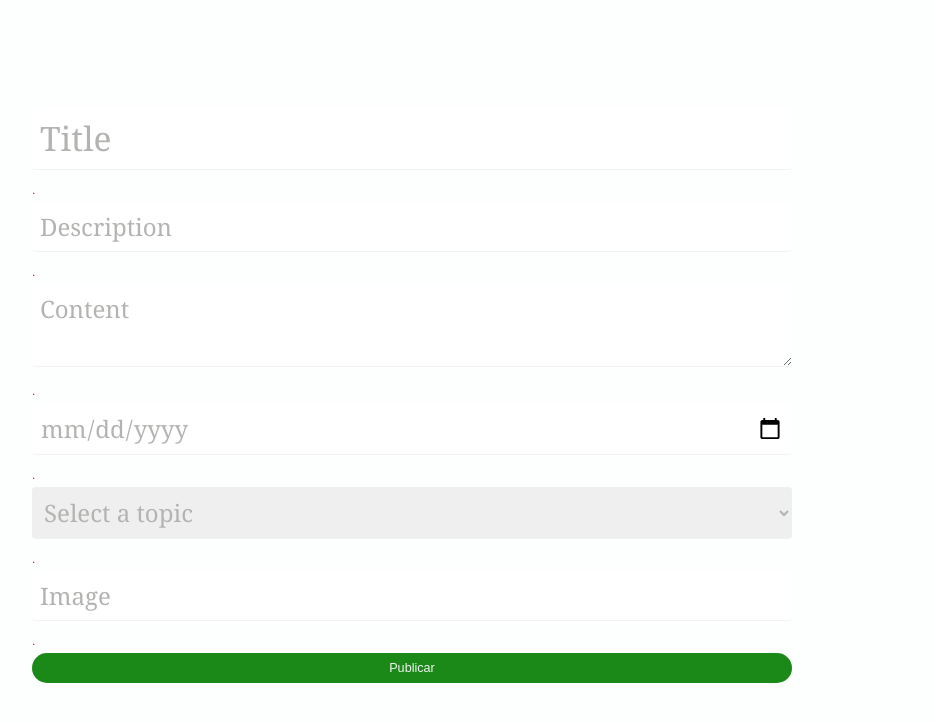
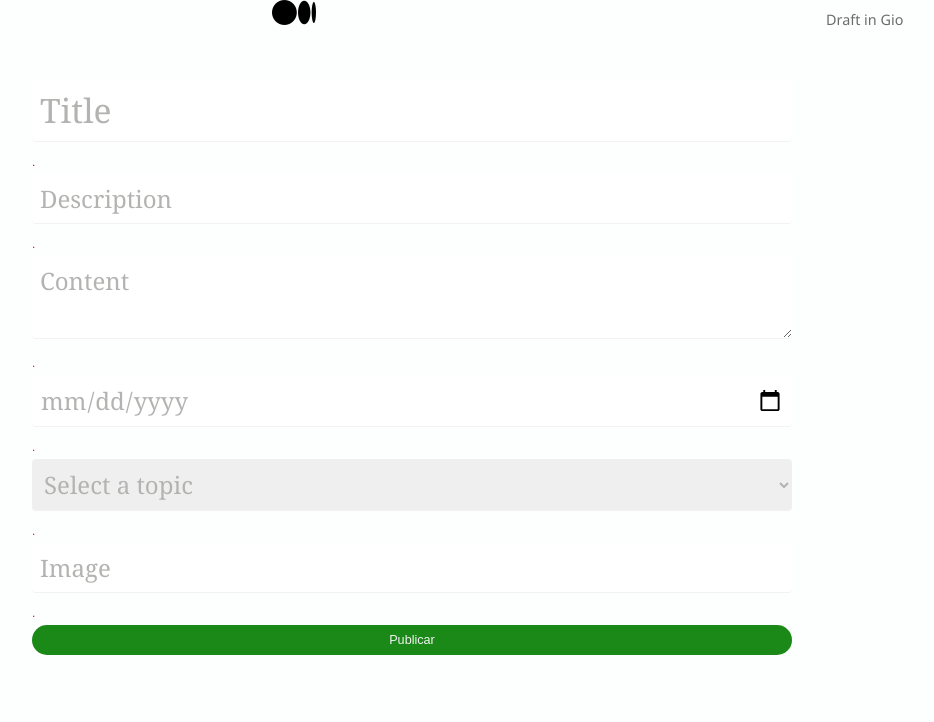
Before and after one commit to JosueYovani/web-medium, a React app: page /new-history in a window 1280 px wide. Shown: the top 722 px of the page, without its empty margins (228-1162 px from the left). Built offline with nearby package versions, Linux system fonts and the light colour scheme.

Commit message:
Add - MiniBrandLogo for History Layout

```diff
--- a/src/assets/scss/index.scss
+++ b/src/assets/scss/index.scss
@@ -8,17 +8,18 @@
 @import "../../components/feed/Feed/feed";
 @import "../../components/feed/FormNewFeed/form-new-feed";
 
+@import "../../components/home/DiscoverTopics/discover_topics";
+@import "../../components/home/FeedItem/feed-item";
+@import "../../components/home/FeedsMedium/feeds-medium";
+@import "../../components/home/LinksNav/links-nav";
 @import "../../components/home/StayCurious/stay-curious";
+@import "../../components/home/TrendingItem/trending-item";
 @import "../../components/home/TrendingMedium/trending-medium";
-@import "../../components/home/TrendingItem/trending-item";
-@import "../../components/home/FeedsMedium/feeds-medium";
-@import "../../components/home/FeedItem/feed-item";
-@import "../../components/home/LinksNav/links-nav";
-@import "../../components/home/DiscoverTopics/discover_topics";
 
-@import "../../components/layouts/TopSearch/top-search";
+@import "../../components/layouts/AsideHome/aside-home";
 @import "../../components/layouts/AuthNav/auth-nav";
-@import "../../components/layouts/AsideHome/aside-home";
 @import "../../components/layouts/BrandLogo/brand-logo";
 @import "../../components/layouts/MainHome/main_home";
+@import "../../components/layouts/MiniBrandLogo/mini-brand-logo";
 @import "../../components/layouts/TopNav/top-nav";
+@import "../../components/layouts/TopSearch/top-search";
--- /dev/null
+++ b/src/components/layouts/MiniBrandLogo/MiniBrandLogo.js
@@ -0,0 +1,15 @@
+import React from "react";
+import { Link } from "react-router-dom";
+
+import minBrandLogo from "../../../assets/images/logos/mini-logo-medium.png";
+
+export const MiniBrandLogo = () => {
+  return (
+    <div className="mini-brand-logo">
+      <Link to="/">
+        <img src={minBrandLogo} alt="brand-logo" />
+      </Link>
+      <span>Draft in Gio</span>
+    </div>
+  );
+};
--- /dev/null
+++ b/src/components/layouts/MiniBrandLogo/_mini-brand-logo.scss
@@ -0,0 +1,15 @@
+.mini-brand-logo {
+  img {
+    height: 25px;
+    width: auto;
+  }
+
+  span {
+    margin-left: 10px;
+
+    font-family: "Segoe UI", Tahoma, Geneva, Verdana, sans-serif;
+    font-size: 0.9rem;
+    font-weight: 400;
+    color: $gray;
+  }
+}
--- a/src/components/layouts/index.js
+++ b/src/components/layouts/index.js
@@ -2,6 +2,7 @@ export { AsideHome } from "./AsideHome/AsideHome";
 export { AuthNav } from "./AuthNav/AuthNav";
 export { BrandLogo } from "./BrandLogo/BrandLogo";
 export { MainHome } from "./MainHome/MainHome";
+export { MiniBrandLogo } from "./MiniBrandLogo/MiniBrandLogo";
 export { TopNav } from "./TopNav/TopNav";
 export { TopSearch } from "./TopSearch/TopSearch";
 export { Content } from "./Content";
--- a/src/layouts/HistoryLayout/HistoryLayout.js
+++ b/src/layouts/HistoryLayout/HistoryLayout.js
@@ -1,13 +1,21 @@
 import React from "react";
 import { Outlet } from "react-router-dom";
 
-import { Content, Header, Layout, Main } from "../../components/layouts";
+import {
+  Content,
+  Header,
+  Layout,
+  Main,
+  MiniBrandLogo,
+} from "../../components/layouts";
 
 const HistoryLayout = () => {
   return (
     <div className="history-layout">
       <Layout>
-        <Header></Header>
+        <Header>
+          <MiniBrandLogo />
+        </Header>
         <Content>
           <Outlet />
         </Content>
--- a/src/layouts/HistoryLayout/_history-layout.scss
+++ b/src/layouts/HistoryLayout/_history-layout.scss
@@ -1,26 +1,15 @@
 .history-layout {
   .layout {
     .header {
-      display: flex;
-      height: 57px;
-      justify-content: center;
+      // display: flex;
+      // height: 57px;
+      // justify-content: center;
 
       &__wrapper {
-        display: flex;
-        align-items: center;
-        justify-content: space-between;
-        width: 97%;
-
-        .brand-logo {
-          img {
-            height: 22px;
-          }
-        }
-
-        .section-left {
-          display: flex;
-          align-items: center;
-        }
+        // display: flex;
+        // align-items: center;
+        // justify-content: space-between;
+        // width: 97%;
       }
     }
 
```
Also changed, not shown: src/assets/images/logos/mini-logo-medium.png (added).
